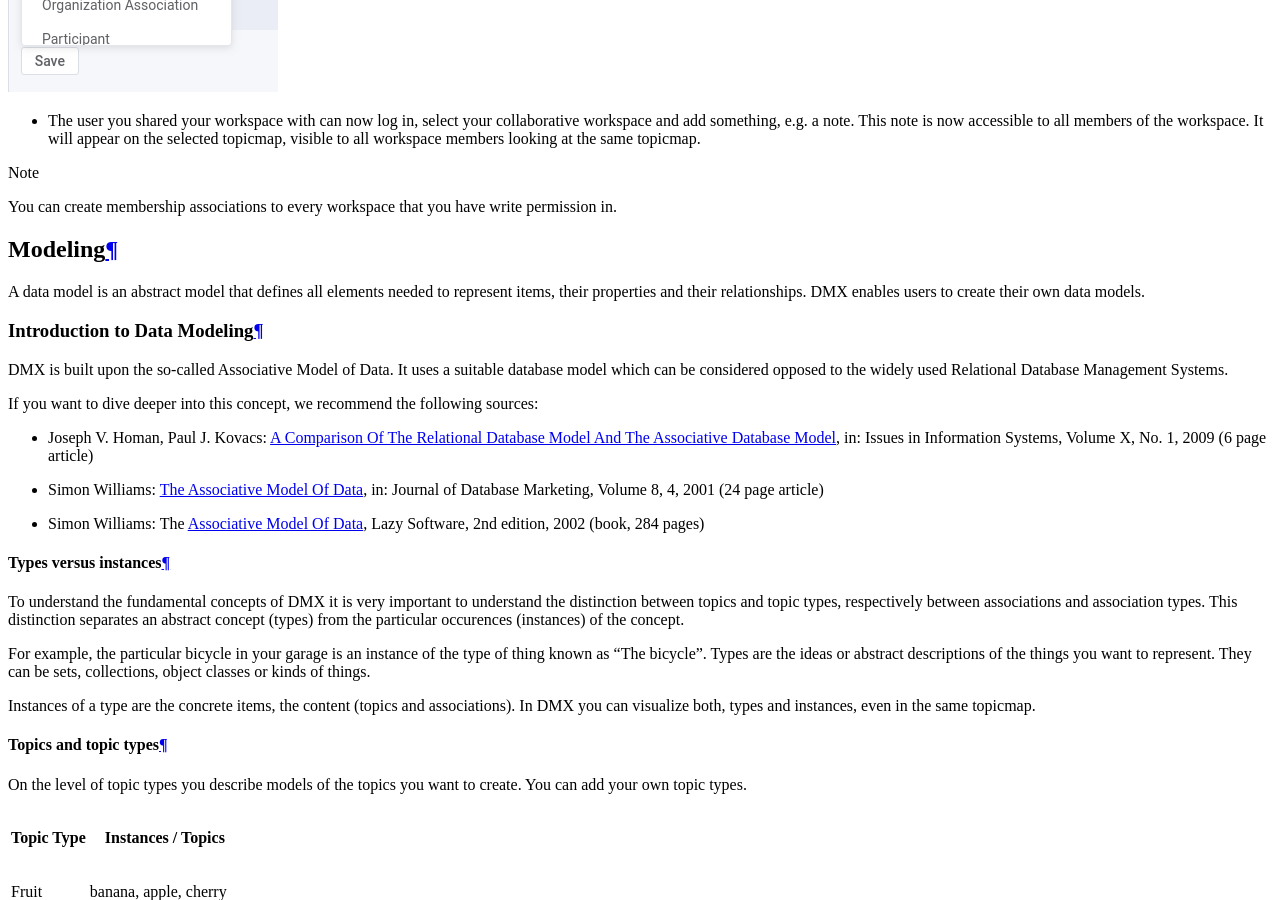
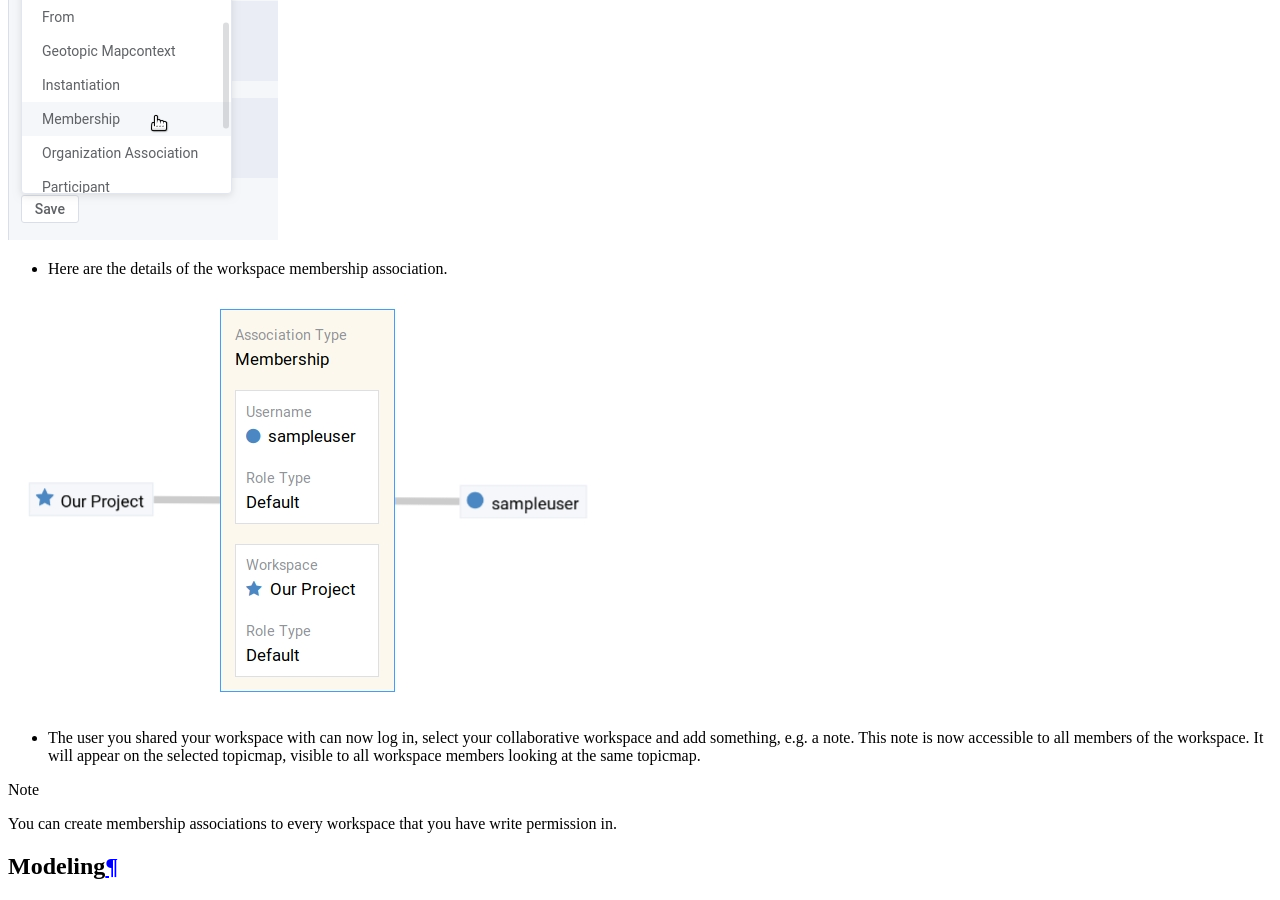
Before and after one commit to dmx-systems/dmx-documentation, a Sphinx documentation site: the page built from docs/user.rst, in a window 1280 px wide and 900 px high, scrolled down 39841 px. Built offline with Sphinx 7.4.7 and the Read the Docs theme 2.0.0, drawn with Linux system fonts in a browser that asks for light colours.

Commit message:
Updated screenshots

```diff
--- a/docs/user.rst
+++ b/docs/user.rst
@@ -903,11 +903,14 @@ Here is how creating a shared workspace works:
 * Next you have to qualify this association as a membership: Edit the association.
 
 .. image:: _static/edit-ws-assoc.png
-    :width: 300
 
 * In the detail panel you can now select the association type "Membership". You are done!
 
 .. image:: _static/edit-ws-assoc2.png
+
+* Here are the details of the workspace membership association.
+
+.. image:: _static/view-ws-assoc.png
 
 * The user you shared your workspace with can now log in, select your collaborative workspace and add something, e.g. a note. This note is now accessible to all members of the workspace. It will appear on the selected topicmap, visible to all workspace members looking at the same topicmap.
 
```
Also changed, not shown: other parts of docs/user.rst (+1 -1 lines), docs/_static/edit-ws-assoc.png, docs/_static/view-ws-assoc.png (added), docs/_static/workspace-creation.jpg (deleted), docs/_static/workspace-creation.png (added).
